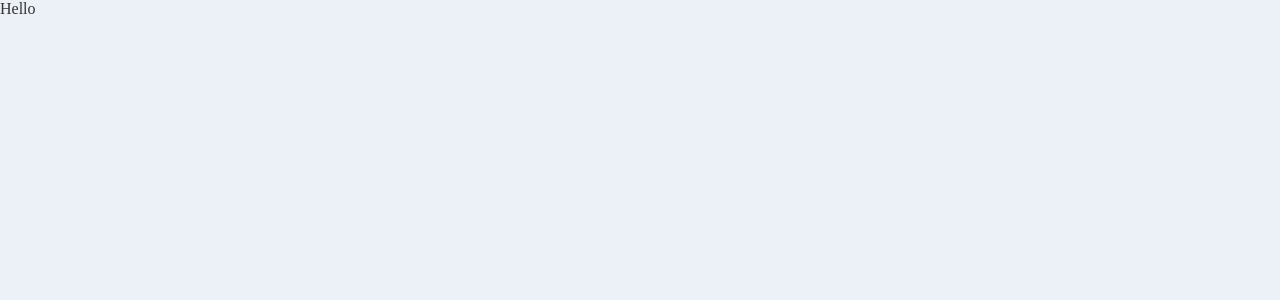
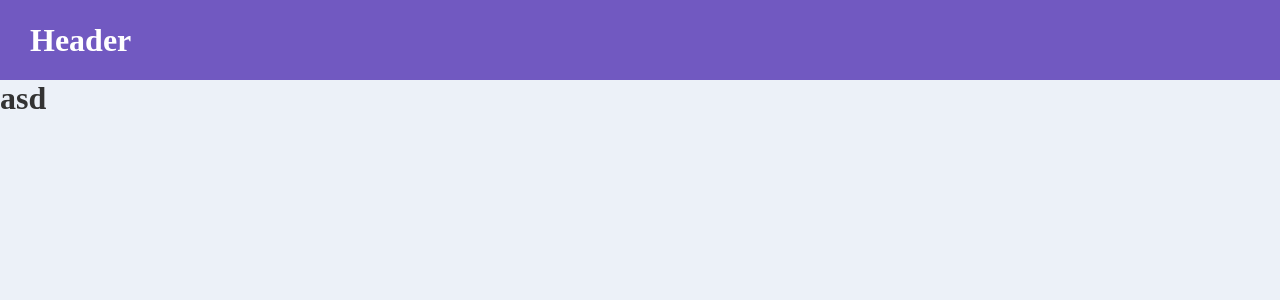
Before and after one commit to carlosdoria/clone-pipefy, a Next.js app: page / in a window 1280 px wide. Shown: the top 300 px of the page. Built offline with nearby package versions, Linux system fonts and the light colour scheme.

Commit message:
Fixed syntax error in 'index.jsx.hbs' and 'Header' index.

```diff
--- a/src/components/Header/index.jsx
+++ b/src/components/Header/index.jsx
@@ -1,9 +1,9 @@
-import * as S from 'styles';
+import * as S from './styles';
 
-const Header = () => {
-  <S.Wrapper>
-    <h1>Header</h1>
-  </S.Wrapper>
-}
+const Header = () => (
+    <S.Wrapper>
+      <h1>Header</h1>
+    </S.Wrapper>
+)
 
 export default Header
--- a/src/components/Header/styles.js
+++ b/src/components/Header/styles.js
@@ -1,5 +1,11 @@
 import styled from 'styled-components';
 
 export const Wrapper = styled.div`
+  height: 80px;
+  padding: 0 30px;
+  background: #7159c1;
+  color: #fff;
 
+  display: flex;
+  align-items: center;
 `;
--- /dev/null
+++ b/src/pages/index.js
@@ -0,0 +1,10 @@
+import Header from '../components/Header'
+
+export default function Home() {
+  return (
+    <>
+      <Header />
+      <h1>asd</h1>
+    </>
+  )
+}
--- a/src/pages/index.jsx
+++ /dev/null
@@ -1,9 +0,0 @@
-import Head from 'next/head'
-
-export default function Home() {
-  return (
-    <div>
-      Hello
-    </div>
-  )
-}
```
Also changed, not shown: 1 other file (tests, documents, lock files or other folders).
